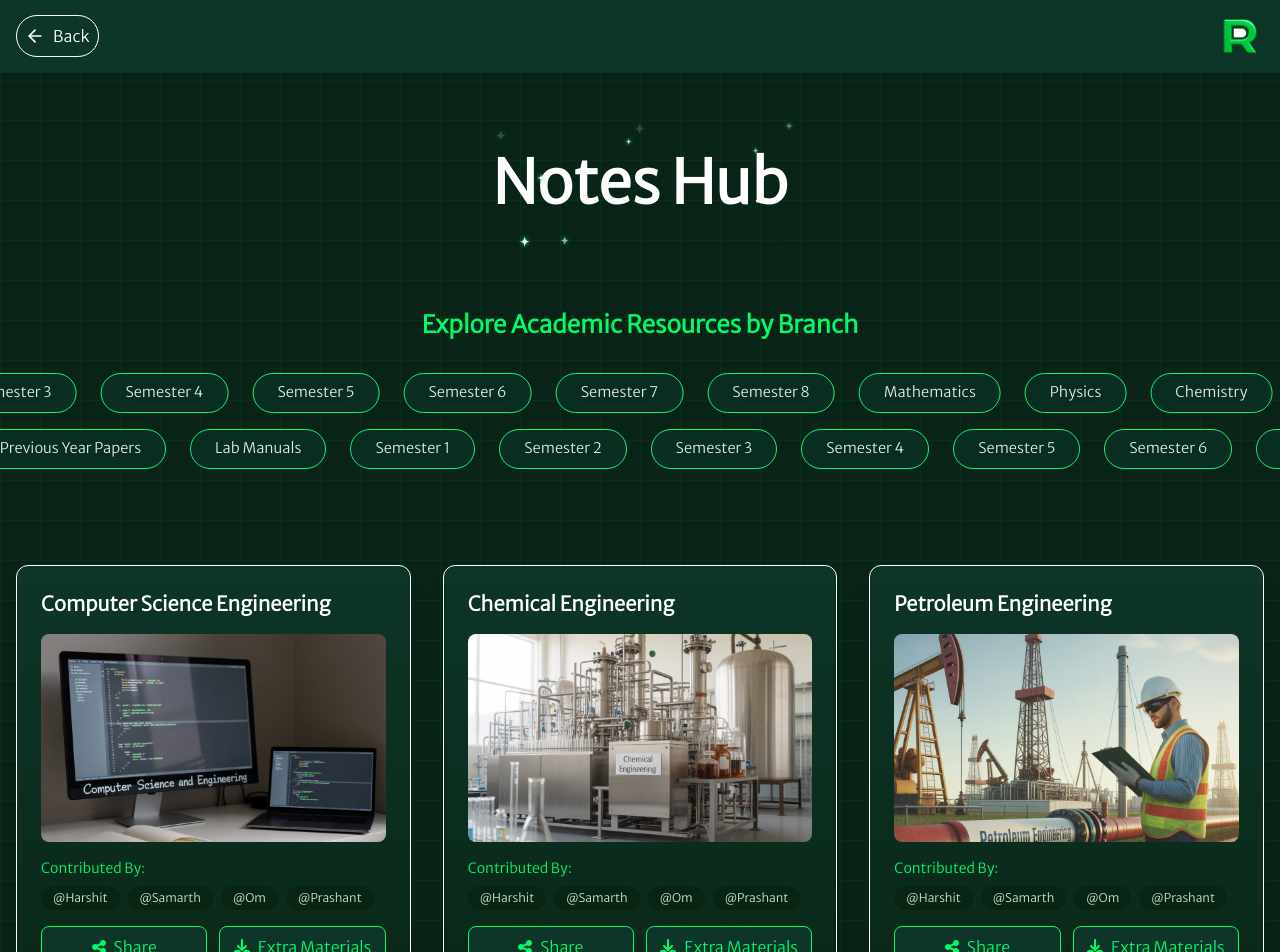
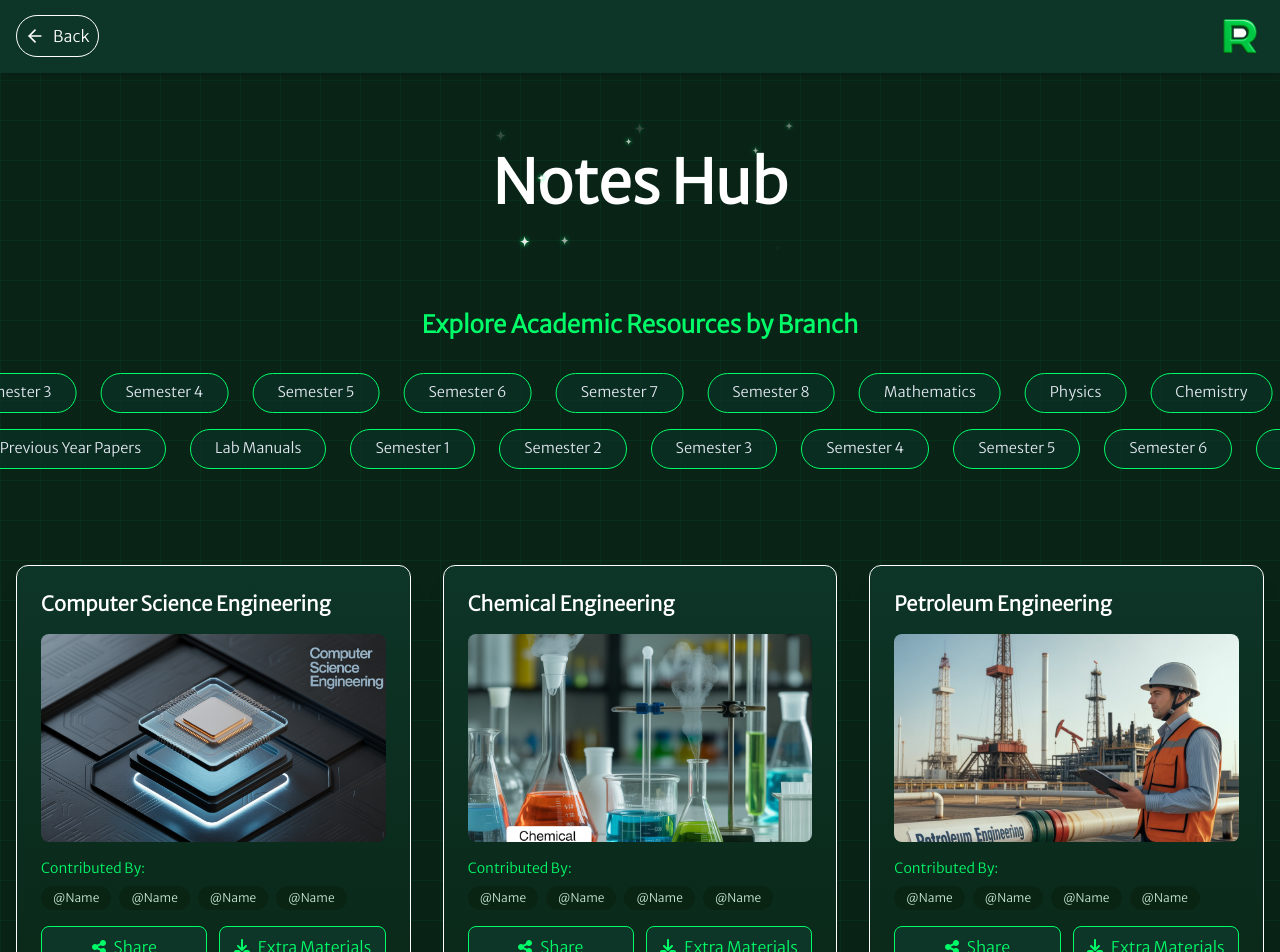
Before and after one commit to silverballz/rgverse, a React (Create React App) app: page /Sem8 in a window 1280 px wide. Shown: the top 952 px of the page. Built offline with nearby package versions, Linux system fonts and the light colour scheme.

Commit message:
Add Notes or Uodate

```diff
--- a/src/Page/NotesHub/Sem8.jsx
+++ b/src/Page/NotesHub/Sem8.jsx
@@ -1,4 +1,4 @@
-import React, { useEffect } from "react";
+import React, { useEffect, useState } from "react";
 import { useLocation } from "react-router-dom";
 import { ArrowLeft } from "lucide-react";
 import { Footer } from "../../components/Footer/Footer";
@@ -543,7 +543,60 @@ const Tags = () => {
   );
 };
 
-const BranchCard = ({ branch, image, contributors, link1, link2, link3 }) => {
+// Modal component styled like a card
+const Modal = ({ open, onClose, title, links }) => {
+  if (!open) return null;
+  return (
+    <div className="fixed inset-0 z-50 flex items-center justify-center bg-black bg-opacity-60">
+      <div className="relative w-full max-w-md rounded-xl border border-white bg-gradient-to-b from-[#0d3528] to-[#092413] p-6 shadow-xl">
+        <button
+          onClick={onClose}
+          className="absolute right-2 top-2 text-xl font-bold text-[#00fb69] hover:text-white"
+        >
+          &times;
+        </button>
+        <h3 className="mb-4 text-center text-xl font-bold text-white">
+          {title}
+        </h3>
+        <div className="flex flex-col gap-3">
+          {links.map((link, idx) => (
+            <a
+              key={idx}
+              href={link.url}
+              target="_blank"
+              rel="noopener noreferrer"
+              className="rounded-lg border border-[#00fb69] bg-[#0d3528] px-4 py-3 text-center font-medium text-[#00fb69] transition-colors hover:bg-[#0a291e] hover:text-white"
+            >
+              {link.label}
+            </a>
+          ))}
+        </div>
+      </div>
+    </div>
+  );
+};
+
+// Update BranchCard to support modal for Handwritten Notes
+const BranchCard = ({
+  branch,
+  image,
+  contributors,
+  handwrittenLinks,
+  link2,
+  link3,
+}) => {
+  const [modalOpen, setModalOpen] = useState(false);
+
+  const handleHandwrittenClick = (e) => {
+    if (handwrittenLinks.length === 1) {
+      // Direct to the only link
+      window.open(handwrittenLinks[0].url, "_blank");
+    } else {
+      // Open modal
+      setModalOpen(true);
+    }
+  };
+
   const shareContent = () => {
     if (navigator.share) {
       navigator.share({
@@ -559,9 +612,14 @@ const BranchCard = ({ branch, image, contributors, link1, link2, link3 }) => {
 
   return (
     <div className="branch-card overflow-hidden rounded-xl border border-white bg-gradient-to-b from-[#0d3528] to-[#092413] shadow-xl transition duration-300 hover:border-[#00fb69]">
+      <Modal
+        open={modalOpen}
+        onClose={() => setModalOpen(false)}
+        title="Handwritten Notes"
+        links={handwrittenLinks}
+      />
       <div className="p-6">
         <h3 className="mb-4 text-xl font-bold text-white">{branch}</h3>
-
         <div className="branch-image mb-4 overflow-hidden rounded-lg">
           <img
             src={image}
@@ -569,7 +627,6 @@ const BranchCard = ({ branch, image, contributors, link1, link2, link3 }) => {
             className="h-52 w-full object-cover"
           />
         </div>
-
         <div className="contributors mb-4">
           <p className="mb-2 text-sm font-medium text-[#00fb69]">
             Contributed By:
@@ -588,7 +645,6 @@ const BranchCard = ({ branch, image, contributors, link1, link2, link3 }) => {
             ))}
           </div>
         </div>
-
         <div className="mb-6 flex gap-3">
           <button
             onClick={shareContent}
@@ -603,23 +659,38 @@ const BranchCard = ({ branch, image, contributors, link1, link2, link3 }) => {
           </button>
         </div>
       </div>
-
       <div className="resource-buttons grid grid-cols-3 gap-0 border-t border-[rgba(20,47,33,0.3)]">
-        <button className="flex flex-col items-center justify-center gap-1 border-r border-[rgba(20,47,33,0.3)] bg-[#092413] p-4 text-[#c8e6d5] transition-colors hover:bg-[#0a291e]">
+        {/* Handwritten Notes button triggers modal if multiple links */}
+        <button
+          className="flex flex-col items-center justify-center gap-1 border-r border-[rgba(20,47,33,0.3)] bg-[#092413] p-4 text-[#c8e6d5] transition-colors hover:bg-[#0a291e]"
+          onClick={handleHandwrittenClick}
+        >
           <FontAwesomeIcon
             icon={faFileAlt}
             className="text-xl text-[#00fb69]"
           />
-          <a href={link1}>Handwritten Notes </a>
+          <span>Handwritten Notes</span>
         </button>
-        <button className="flex flex-col items-center justify-center gap-1 border-r border-[rgba(20,47,33,0.3)] bg-[#092413] p-4 text-[#c8e6d5] transition-colors hover:bg-[#0a291e]">
+        {/* PYQs direct link */}
+        <a
+          className="flex flex-col items-center justify-center gap-1 border-r border-[rgba(20,47,33,0.3)] bg-[#092413] p-4 text-[#c8e6d5] transition-colors hover:bg-[#0a291e]"
+          href={link2}
+          target="_blank"
+          rel="noopener noreferrer"
+        >
           <FontAwesomeIcon icon={faBook} className="text-xl text-[#00fb69]" />
-          <a href={link2}>PYQs </a>
-        </button>
-        <button className="flex flex-col items-center justify-center gap-1 bg-[#092413] p-4 text-[#c8e6d5] transition-colors hover:bg-[#0a291e]">
+          <span>PYQs</span>
+        </a>
+        {/* E-Books direct link */}
+        <a
+          className="flex flex-col items-center justify-center gap-1 bg-[#092413] p-4 text-[#c8e6d5] transition-colors hover:bg-[#0a291e]"
+          href={link3}
+          target="_blank"
+          rel="noopener noreferrer"
+        >
           <FontAwesomeIcon icon={faBook} className="text-xl text-[#00fb69]" />
-          <a href={link3}>E-Books </a>
-        </button>
+          <span>E-Books</span>
+        </a>
       </div>
     </div>
   );
@@ -654,99 +725,111 @@ const Notes = () => {
   const branchList = [
     {
       branch: "Computer Science Engineering",
-      image: "/assets/branches/CSE3.webp",
+      image: "/assets/branches/CSE2.webp",
       contributors: [
-        { name: "@Harshit", profileUrl: "/profile/Harshit23" },
-        { name: "@Samarth", profileUrl: "/profile/Samarth23" },
-        { name: "@Om", profileUrl: "/profile/Omkar23" },
-        { name: "@Prashant", profileUrl: "/profile/Prashant23" },
+        { name: "@Name", profileUrl: "/profile/Name23" },
+        { name: "@Name", profileUrl: "/profile/Name23" },
+        { name: "@Name", profileUrl: "/profile/Name23" },
+        { name: "@Name", profileUrl: "/profile/Name23" },
       ],
-      link1:
-        "https://drive.google.com/drive/u/3/folders/1jNn8XERVXjCRdQ4TUlVEQS5rXEiRErC7",
-      link2:
-        "https://drive.google.com/drive/u/3/folders/1jNn8XERVXjCRdQ4TUlVEQS5rXEiRErC7",
-      link3:
-        "https://drive.google.com/drive/u/3/folders/1jNn8XERVXjCRdQ4TUlVEQS5rXEiRErC7",
+      handwrittenLinks: [
+        {
+          label: "Handwritten Notes (2021)",
+          url: "#",
+        },
+      ],
+      link2: "#",
+      link3: "#",
     },
     {
       branch: "Chemical Engineering",
-      image: "/assets/branches/chem2.webp",
+      image: "/assets/branches/chem.webp",
       contributors: [
-        { name: "@Harshit", profileUrl: "/profile/Harshit23" },
-        { name: "@Samarth", profileUrl: "/profile/Samarth23" },
-        { name: "@Om", profileUrl: "/profile/Omkar23" },
-        { name: "@Prashant", profileUrl: "/profile/Prashant23" },
+        { name: "@Name", profileUrl: "/profile/Name23" },
+        { name: "@Name", profileUrl: "/profile/Name23" },
+        { name: "@Name", profileUrl: "/profile/Name23" },
+        { name: "@Name", profileUrl: "/profile/Name23" },
       ],
-      link1:
-        "https://drive.google.com/drive/u/3/folders/1jNn8XERVXjCRdQ4TUlVEQS5rXEiRErC7",
-      link2:
-        "https://drive.google.com/drive/u/3/folders/1jNn8XERVXjCRdQ4TUlVEQS5rXEiRErC7",
-      link3:
-        "https://drive.google.com/drive/u/3/folders/1jNn8XERVXjCRdQ4TUlVEQS5rXEiRErC7",
+      handwrittenLinks: [
+        {
+          label: "Handwritten Notes (2021)",
+          url: "#",
+        },
+      ],
+      link2: "#",
+      link3: "#",
     },
     {
       branch: "Petroleum Engineering",
-      image: "/assets/branches/petro.webp",
+      image: "/assets/branches/petro2.jpeg",
       contributors: [
-        { name: "@Harshit", profileUrl: "/profile/Harshit23" },
-        { name: "@Samarth", profileUrl: "/profile/Samarth23" },
-        { name: "@Om", profileUrl: "/profile/Omkar23" },
-        { name: "@Prashant", profileUrl: "/profile/Prashant23" },
+        { name: "@Name", profileUrl: "/profile/Name23" },
+        { name: "@Name", profileUrl: "/profile/Name23" },
+        { name: "@Name", profileUrl: "/profile/Name23" },
+        { name: "@Name", profileUrl: "/profile/Name23" },
       ],
-      link1:
-        "https://drive.google.com/drive/u/3/folders/1jNn8XERVXjCRdQ4TUlVEQS5rXEiRErC7",
-      link2:
-        "https://drive.google.com/drive/u/3/folders/1jNn8XERVXjCRdQ4TUlVEQS5rXEiRErC7",
-      link3:
-        "https://drive.google.com/drive/u/3/folders/1jNn8XERVXjCRdQ4TUlVEQS5rXEiRErC7",
+      handwrittenLinks: [
+        {
+          label: "Handwritten Notes (2021)",
+          url: "#",
+        },
+      ],
+      link2: "#",
+      link3: "#",
     },
     {
       branch: "Mathematics and Computing",
-      image: "/assets/branches/mnc.jpeg",
+      image: "/assets/branches/mnc2.webp",
       contributors: [
-        { name: "@Harshit", profileUrl: "/profile/Harshit23" },
-        { name: "@Samarth", profileUrl: "/profile/Samarth23" },
-        { name: "@Om", profileUrl: "/profile/Omkar23" },
-        { name: "@Prashant", profileUrl: "/profile/Prashant23" },
+        { name: "@Name", profileUrl: "/profile/Name23" },
+        { name: "@Name", profileUrl: "/profile/Name23" },
+        { name: "@Name", profileUrl: "/profile/Name23" },
+        { name: "@Name", profileUrl: "/profile/Name23" },
       ],
-      link1:
-        "https://drive.google.com/drive/u/3/folders/1jNn8XERVXjCRdQ4TUlVEQS5rXEiRErC7",
-      link2:
-        "https://drive.google.com/drive/u/3/folders/1jNn8XERVXjCRdQ4TUlVEQS5rXEiRErC7",
-      link3:
-        "https://drive.google.com/drive/u/3/folders/1jNn8XERVXjCRdQ4TUlVEQS5rXEiRErC7",
+      handwrittenLinks: [
+        {
+          label: "Handwritten Notes (2021)",
+          url: "#",
+        },
+      ],
+      link2: "#",
+      link3: "#",
     },
     {
       branch: "Electrical and Electronics Engineering",
-      image: "/assets/branches/EEE2.webp",
+      image: "/assets/branches/EEE.webp",
       contributors: [
-        { name: "@Harshit", profileUrl: "/profile/Harshit23" },
-        { name: "@Samarth", profileUrl: "/profile/Samarth23" },
-        { name: "@Om", profileUrl: "/profile/Omkar23" },
-        { name: "@Prashant", profileUrl: "/profile/Prashant23" },
+        { name: "@Name", profileUrl: "/profile/Name23" },
+        { name: "@Name", profileUrl: "/profile/Name23" },
+        { name: "@Name", profileUrl: "/profile/Name23" },
+        { name: "@Name", profileUrl: "/profile/Name23" },
       ],
-      link1:
-        "https://drive.google.com/drive/u/3/folders/1jNn8XERVXjCRdQ4TUlVEQS5rXEiRErC7",
-      link2:
-        "https://drive.google.com/drive/u/3/folders/1jNn8XERVXjCRdQ4TUlVEQS5rXEiRErC7",
-      link3:
-        "https://drive.google.com/drive/u/3/folders/1jNn8XERVXjCRdQ4TUlVEQS5rXEiRErC7",
+      handwrittenLinks: [
+        {
+          label: "Handwritten Notes (2021)",
+          url: "#",
+        },
+      ],
+      link2: "#",
+      link3: "#",
     },
     {
       branch: "Mechanical Engineering",
-      image: "/assets/branches/mech.webp",
+      image: "/assets/branches/mech2.webp",
       contributors: [
-        { name: "@Harshit", profileUrl: "/profile/Harshit23" },
-        { name: "@Samarth", profileUrl: "/profile/Samarth23" },
-        { name: "@Om", profileUrl: "/profile/Omkar23" },
-        { name: "@Prashant", profileUrl: "/profile/Prashant23" },
+        { name: "@Name", profileUrl: "/profile/Name23" },
+        { name: "@Name", profileUrl: "/profile/Name23" },
+        { name: "@Name", profileUrl: "/profile/Name23" },
+        { name: "@Name", profileUrl: "/profile/Name23" },
       ],
-      link1:
-        "https://drive.google.com/drive/u/3/folders/1jNn8XERVXjCRdQ4TUlVEQS5rXEiRErC7",
-      link2:
-        "https://drive.google.com/drive/u/3/folders/1jNn8XERVXjCRdQ4TUlVEQS5rXEiRErC7",
-      link3:
-        "https://drive.google.com/drive/u/3/folders/1jNn8XERVXjCRdQ4TUlVEQS5rXEiRErC7",
+      handwrittenLinks: [
+        {
+          label: "Handwritten Notes (2021)",
+          url: "#",
+        },
+      ],
+      link2: "#",
+      link3: "#",
     },
   ];
 
@@ -773,16 +856,14 @@ const Notes = () => {
               branch={branch.branch}
               image={branch.image}
               contributors={branch.contributors}
-              link1={branch.link1}
+              handwrittenLinks={branch.handwrittenLinks}
               link2={branch.link2}
               link3={branch.link3}
             />
           ))}
         </div>
       </div>
-
       <SemesterFilter />
-
       <div className="my-8"></div>
       <Footer />
     </div>
```
